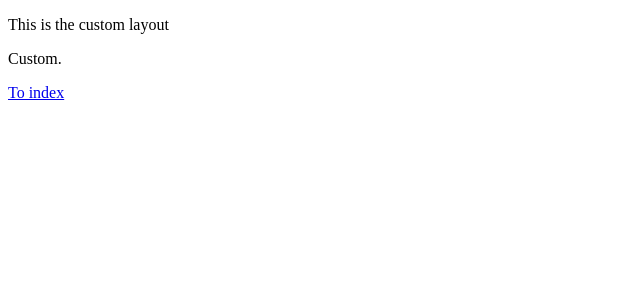
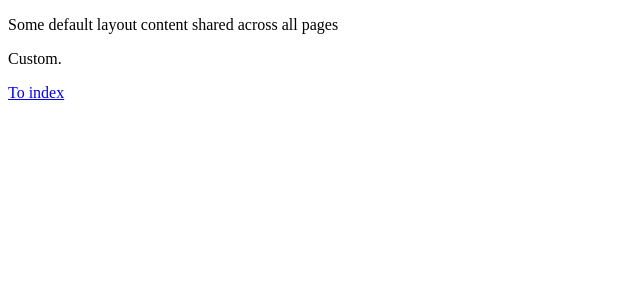
Before and after one commit to mikechao/mount-twice, a Nuxt app: page /custom in a window 1280 px wide. Shown: the top 300 px of the page, without its empty margins (0-640 px from the left). Built offline with nearby package versions, Linux system fonts and the light colour scheme.

Commit message:
Use middleware to define the layout

```diff
--- a/app.vue
+++ b/app.vue
@@ -1,16 +1,7 @@
 <script setup lang="ts">
-const route = useRoute()
-const layout = computed(() => {
-  const path = route.path
-  if (path.endsWith('/custom')) {
-    return 'custom'
-  } else {
-    return 'default'
-  }
-})
 </script>
 <template>
-  <NuxtLayout :name="layout">
+  <NuxtLayout>
     <NuxtPage />
   </NuxtLayout>
 </template>
--- a/layouts/custom.vue
+++ b/layouts/custom.vue
@@ -1,5 +1,4 @@
 <script setup lang="ts">
-  provide('layout', 'custom')
 </script>
 <template>
   <div>
--- a/pages/custom.vue
+++ b/pages/custom.vue
@@ -1,8 +1,12 @@
 <script setup lang="ts">
-const layout = inject('layout')
+const layout = useState('layout')
 
 onMounted(() => {
-  console.log(`custom onMounted called with layout ${layout}`)
+  console.log(`custom onMounted called with layout ${layout.value}`)
+})
+
+onActivated(() => {
+  console.log(`custom onActivated called with layout ${layout.value}`)
 })
 
 onUpdated(() => {
--- a/pages/index.vue
+++ b/pages/index.vue
@@ -1,8 +1,8 @@
 <script setup lang="ts">
-const layout = inject('layout')
+const layout = useState('layout')
 
 onMounted(() => {
-  console.log(`index onMounted called with layout ${layout}`)
+  console.log(`index onMounted called with layout ${layout.value}`)
 })
 
 onUpdated(() => {
```
Also changed, not shown: middleware/00.layout.global.ts (added, +16 -0 lines).
